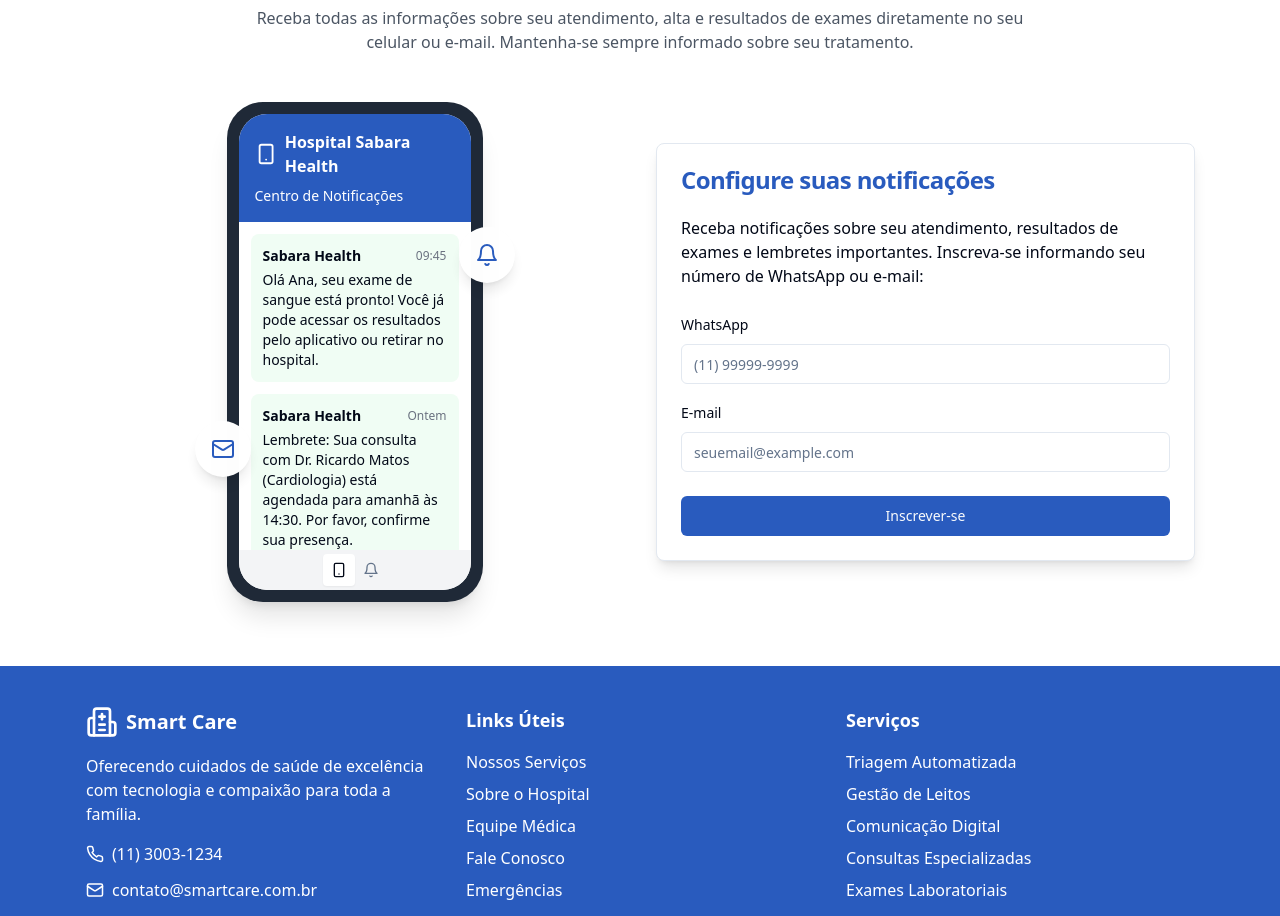
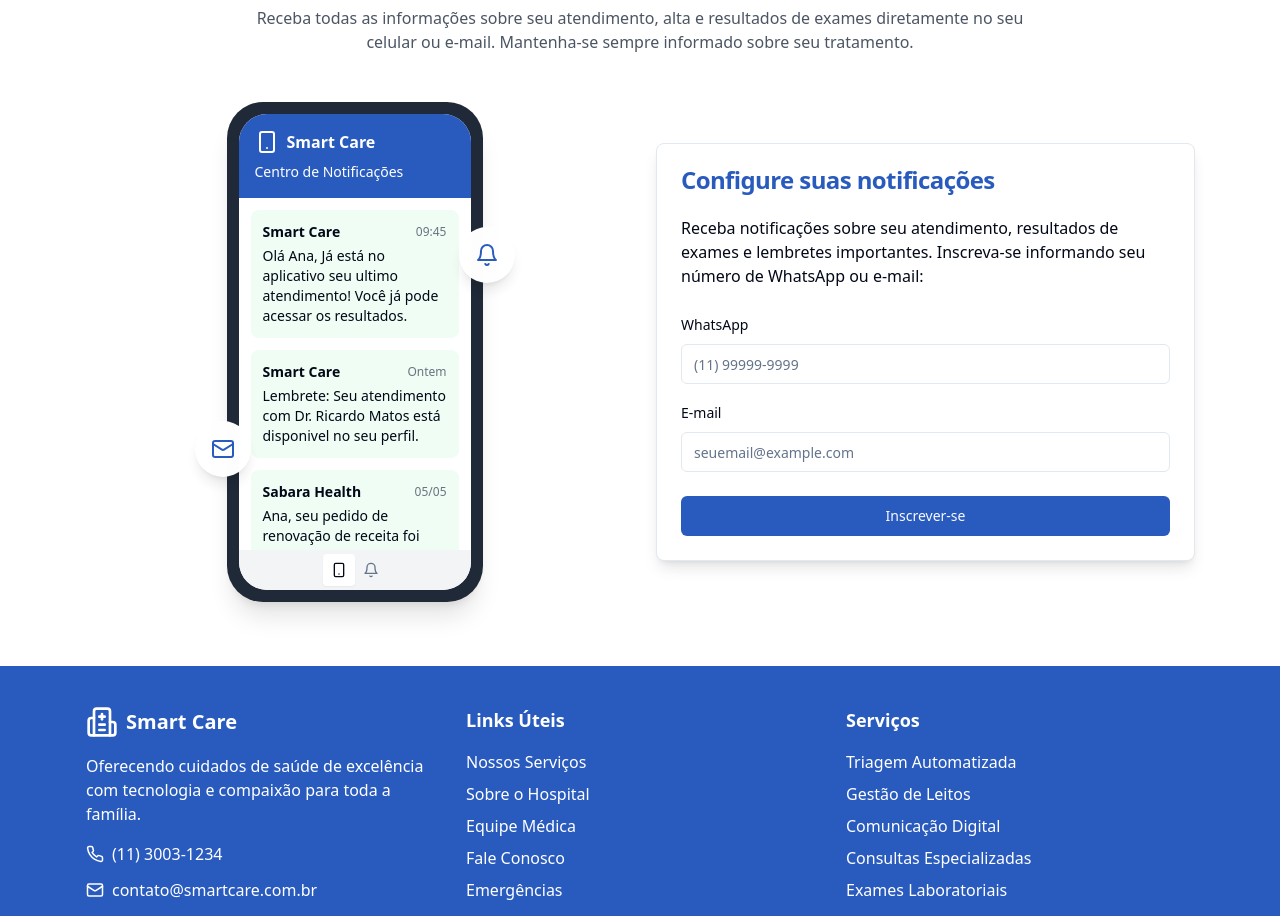
Before and after one commit to marcosmg17/sabara, a React (Vite) app: page / in a window 1280 px wide. Shown: the part 2502-3418 px from the top of the page. Built offline with nearby package versions, Linux system fonts and the light colour scheme.

Commit message:
Code edited in Lovable Code Editor
Edited UI in Lovable

```diff
--- a/src/components/DigitalCommunication.tsx
+++ b/src/components/DigitalCommunication.tsx
@@ -48,7 +48,7 @@ const DigitalCommunication: React.FC = () => {
                 <div className="bg-sabara-primary text-white p-4">
                   <div className="flex items-center gap-2 mb-2">
                     <Hospital className="h-6 w-6" />
-                    <h3 className="font-semibold">Hospital Sabara Health</h3>
+                    <h3 className="font-semibold">Smart Care</h3>
                   </div>
                   <p className="text-sm">Centro de Notificações</p>
                 </div>
@@ -59,18 +59,18 @@ const DigitalCommunication: React.FC = () => {
                     <>
                       <div className="bg-green-50 rounded-lg p-3">
                         <div className="flex justify-between items-center mb-1">
-                          <span className="font-semibold text-sm">Sabara Health</span>
+                          <span className="font-semibold text-sm">Smart Care</span>
                           <span className="text-xs text-gray-500">09:45</span>
                         </div>
-                        <p className="text-sm">Olá Ana, seu exame de sangue está pronto! Você já pode acessar os resultados pelo aplicativo ou retirar no hospital.</p>
+                        <p className="text-sm">Olá Ana, Já está no aplicativo seu ultimo atendimento! Você já pode acessar os resultados.</p>
                       </div>
 
                       <div className="bg-green-50 rounded-lg p-3">
                         <div className="flex justify-between items-center mb-1">
-                          <span className="font-semibold text-sm">Sabara Health</span>
+                          <span className="font-semibold text-sm">Smart Care</span>
                           <span className="text-xs text-gray-500">Ontem</span>
                         </div>
-                        <p className="text-sm">Lembrete: Sua consulta com Dr. Ricardo Matos (Cardiologia) está agendada para amanhã às 14:30. Por favor, confirme sua presença.</p>
+                        <p className="text-sm">Lembrete: Seu atendimento com Dr. Ricardo Matos está disponivel no seu perfil.</p>
                       </div>
 
                       <div className="bg-green-50 rounded-lg p-3">
```
